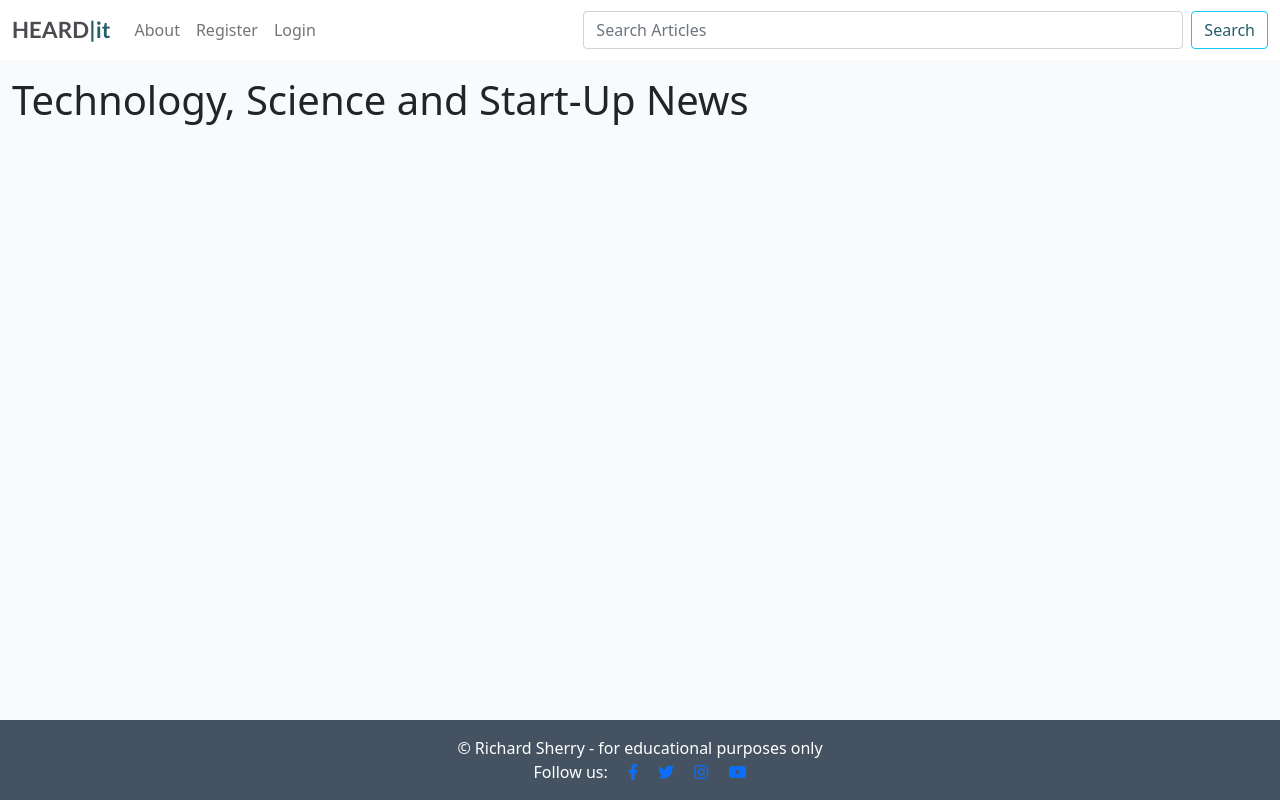
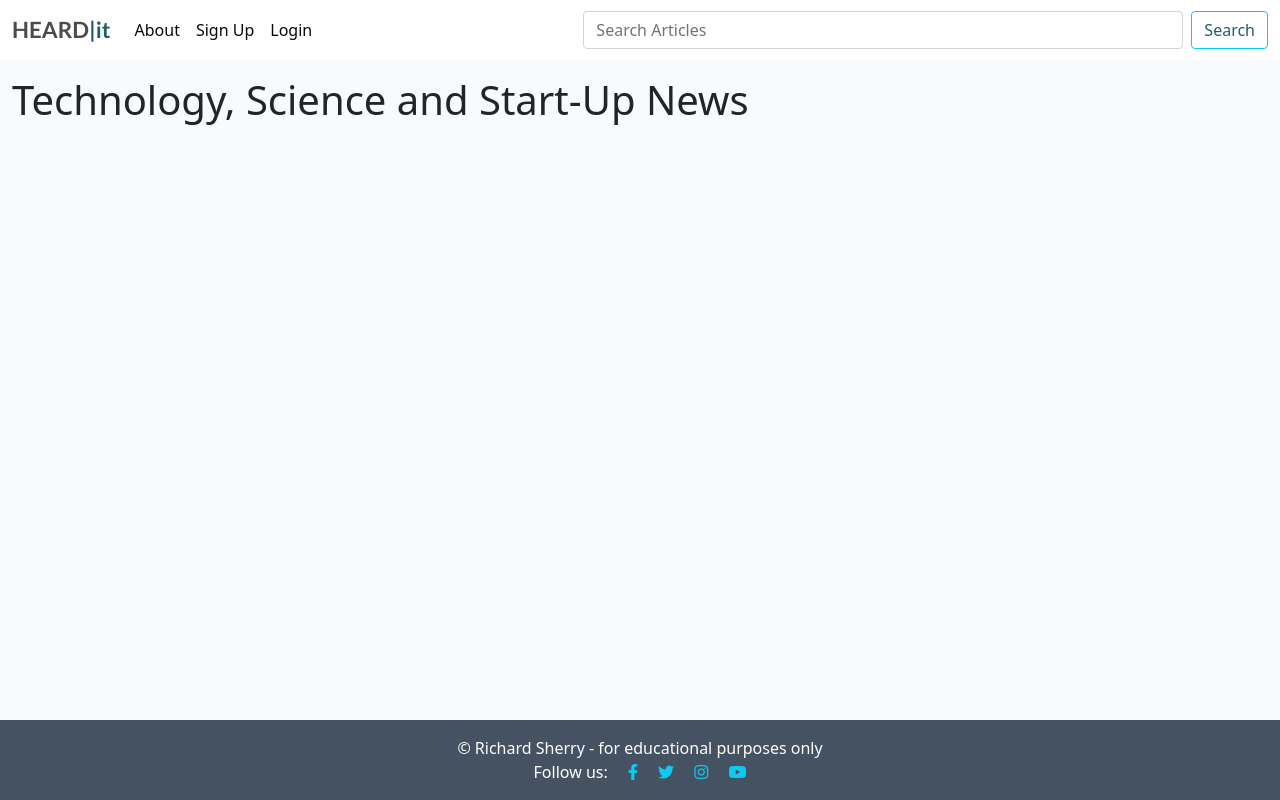
Before and after one commit to sherryrich/heard-it, a Django app: page / in a window 1280 px wide. Run offline with Django 3.2, Linux system fonts and the light colour scheme; data that the repository does not hold is empty.

Commit message:
imporved UI experience and highlithed css in  navigation in navbar

```diff
--- a/static/css/style.css
+++ b/static/css/style.css
@@ -11,6 +11,28 @@ body {
 
 .logo-o {
     color: #245E6B;
+}
+
+a {
+    text-decoration: none;
+    color:#0dcaf0;
+}
+
+a:hover {
+    text-decoration: underline;
+}
+
+
+a.nav-link {
+    color: #0E070C !important;
+}
+
+a.nav-link:hover {
+    color: #0dcaf0 !important;
+}
+
+a.nav-link-active {
+    color: #0dcaf0 !important;
 }
 
 .image-flash {
--- a/templates/base.html
+++ b/templates/base.html
@@ -38,21 +38,21 @@
             <div class="collapse navbar-collapse" id="navbarText">
                 <ul class="navbar-nav me-auto mb-2 mb-lg-0">
                     <li class="nav-item">
-                        <a id="nav-link-about" class="nav-link" aria-current="page" href="{% url 'about' %}">About</a>
+                        <a id="about-page" class="nav-link" aria-current="page" href="{% url 'about' %}">About</a>
                     </li>
                     {% if user.is_authenticated %}
                     <li class="nav-item">
-                        <a class="nav-link" href="{% url 'new' %}">Post Article</a>
+                        <a id="new-page" class="nav-link" href="{% url 'new' %}">Post Article</a>
                     </li>
                     <li class="nav-item">
-                        <a class="nav-link" href="{% url 'account_logout' %}">Logout</a>
+                        <a id="logout-page" class="nav-link" href="{% url 'account_logout' %}">Logout</a>
                     </li>
                     {% else %}
                     <li class="nav-item">
-                        <a class="nav-link" href="{% url 'account_signup' %}">Register</a>
+                        <a id="signup-page" class="nav-link" href="{% url 'account_signup' %}">Sign Up</a>
                     </li>
                     <li class="nav-item">
-                        <a class="nav-link" href="{% url 'account_login' %}">Login</a>
+                        <a id="login-page" class="nav-link" href="{% url 'account_login' %}">Login</a>
                     </li>
 
                     {% endif %}
@@ -104,6 +104,29 @@
             let alert = new bootstrap.Alert(messages);
             alert.close();
         }, 2500);
+
+        // Highlight active pages.
+
+        if (window.location.pathname == '/about'){
+            document.getElementById('about-page').classList.add('nav-link-active');
+        }
+
+        if (window.location.pathname == '/accounts/signup'){
+            document.getElementById('signup-page').classList.add('nav-link-active');
+        }
+
+        if (window.location.pathname == '/accounts/login'){
+            document.getElementById('login-page').classList.add('nav-link-active');
+        }
+
+         if (window.location.pathname == '/new'){
+            document.getElementById('new-page').classList.add('nav-link-active');
+        }
+
+         if (window.location.pathname == '/accounts/logout/'){
+            document.getElementById('logout-page').classList.add('nav-link-active');
+        }
+
     </script>
 </body>
 
```
Also changed, not shown: README.md, 1 other file.
